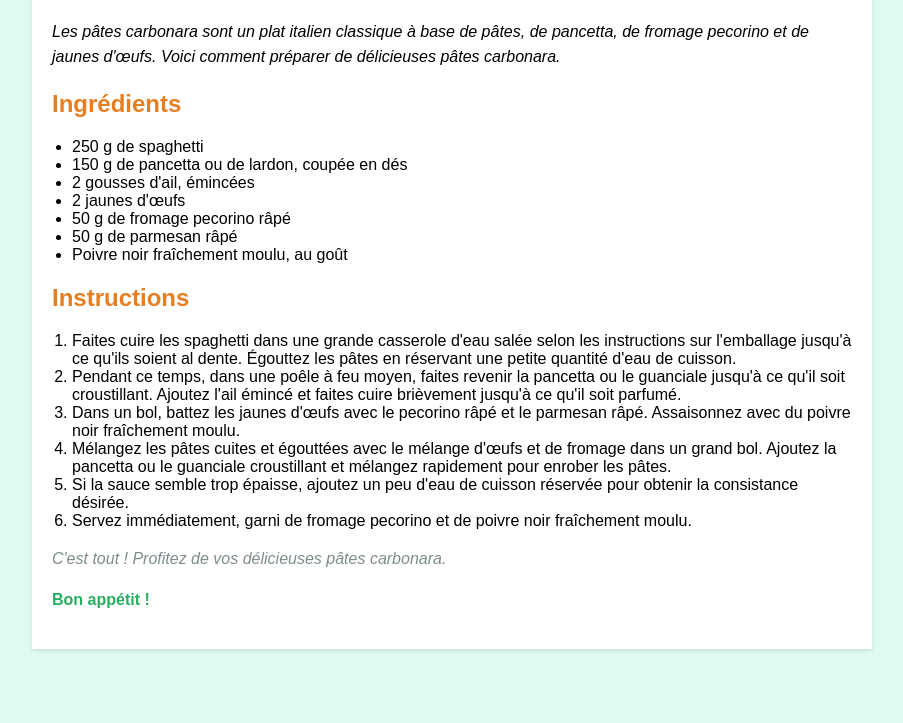
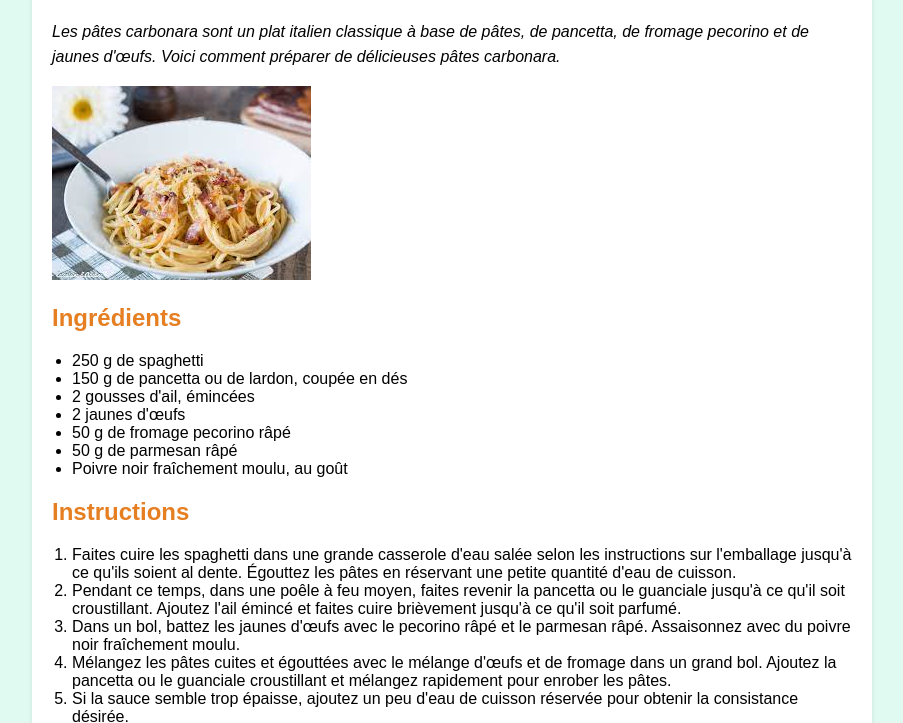
Before and after one commit to Clem-pnt/Recettes_etudiantes, a plain HTML site: page pates_carbo.html in a window 1280 px wide. Shown: the part 101-824 px from the top of the page, without its empty margins (188-1091 px from the left). Before the commit the page ends 800 px from the top, so only its background shows below. Drawn offline with Linux system fonts and the light colour scheme.

Commit message:
Update pates_carbo.html

```diff
--- a/pates_carbo.html
+++ b/pates_carbo.html
@@ -54,7 +54,7 @@
     <div class="recipe-container">
         <h1>Recette de Pâtes Carbonara</h1>
         <p><em>Les pâtes carbonara sont un plat italien classique à base de pâtes, de pancetta, de fromage pecorino et de jaunes d'œufs. Voici comment préparer de délicieuses pâtes carbonara.</em></p>
-
+        <img src="carbo.jpg" alt="Pâtes Carbonara">
         <h2>Ingrédients</h2>
         <ul>
             <li>250 g de spaghetti</li>
```
